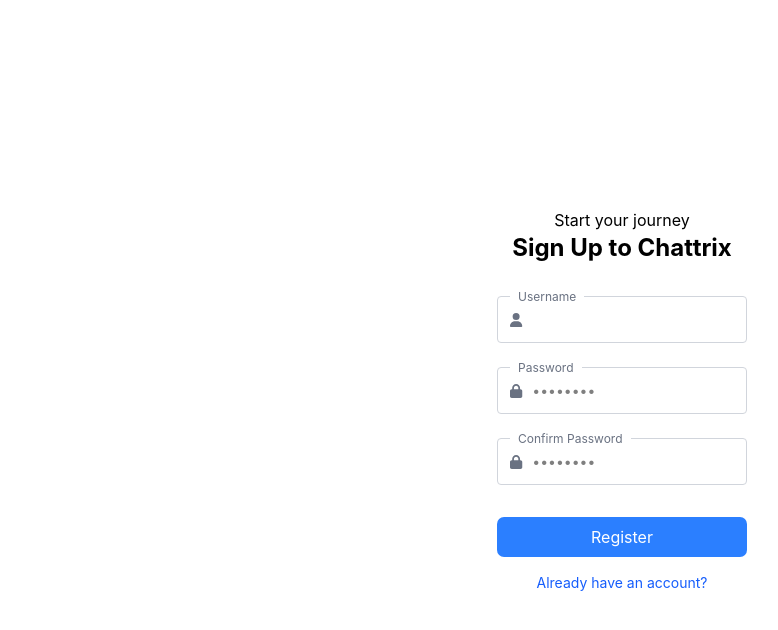
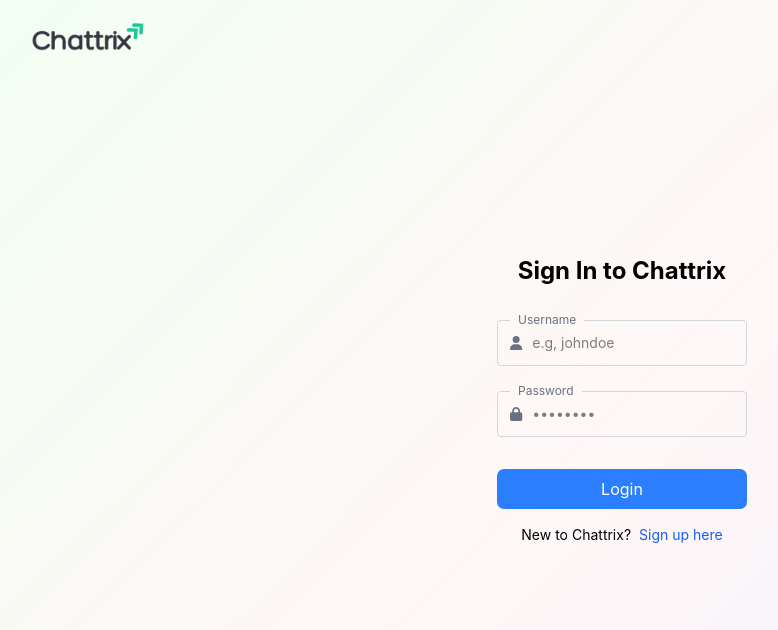
Before and after one commit to gabyel-dev/SocialMedia, a React (Vite) app in the folder client/: page / in a window 1280 px wide. Shown: the top 630 px of the page, without its empty margins (18-796 px from the left). Built offline with nearby package versions, Linux system fonts and the light colour scheme.

Commit message:
added logo and update login page

```diff
--- a/client/src/App.jsx
+++ b/client/src/App.jsx
@@ -6,8 +6,8 @@
   return (
     <Router>
       <Routes>
-        <Route path="/" element={<Register />} />
-        <Route path="/login" element={<Login />} />
+        <Route path="/register" element={<Register />} />
+        <Route path="/" element={<Login />} />
       </Routes>
     </Router>
   )
--- /dev/null
+++ b/client/src/components/navbar_auth.jsx
@@ -0,0 +1,7 @@
+export default function NavAuth() {
+    return (
+        <div className="absolute w-full h-[80px] flex  items-center">
+            <img src="/logo.png" alt="company logo" className="w-[150px] h-[150px] md:w-[200px] md:h-[200px] translate-x-[-15px] md:translate-x-[0px]" />
+        </div>
+    )
+}
--- a/client/src/index.css
+++ b/client/src/index.css
@@ -1 +1,12 @@
 @import "tailwindcss";
+
+.blur-bg {
+    background: linear-gradient(135deg, rgba(0, 255, 0, 0.05), rgba(255, 0, 0, 0.03), rgba(0, 0, 255, 0.05));
+    backdrop-filter: blur(30px);
+    -webkit-backdrop-filter: blur(30px); /* For Safari */
+    padding: 2rem;
+    color: #fff;
+    position: absolute;
+    opacity: 1;
+    z-index: -1;
+}
--- a/client/src/pages/routes/Login.jsx
+++ b/client/src/pages/routes/Login.jsx
@@ -1,6 +1,10 @@
-import { useState } from "react";
+import { useEffect, useState } from "react";
 import axios from "axios";
 import { Link } from "react-router-dom";
+import { FontAwesomeIcon } from '@fortawesome/react-fontawesome';
+import {faLock, faUser} from '@fortawesome/free-solid-svg-icons';
+import NavAuth from "../../components/navbar_auth";
+
 
 export default function Login() {
     const [isLogging, setIsLogging] = useState(false);
@@ -8,6 +12,7 @@
         username: "",
         password: "",
     });
+    const [error, setError] = useState("")
 
     const handleChange = async (e) => {
         const { name, value } = e.target;
@@ -27,39 +32,95 @@
                 withCredentials: true,
             })
 
-            if (res.status === 200) {
+            if (res.status === 200 ) {
                 console.log("login successful")
             }
-        } catch {
-            console.log("registration failed")
+
+
+        } catch (err) {
+            if (err.response && (err.response.status === 401)) {
+                setError("Invalid Credentials");
+            } else {
+                setError("Something went wrong. Please try again.");
+            }
+            console.log("Login Failed", err);
         } finally {
             setIsLogging(false)
         }
     }
 
+    useEffect(() => {
+        document.title = "Chattrix - Login";
+        if (loginData.password === "" || loginData.username === "") {
+            setError("")
+        }
+    }, [loginData.password, loginData.username])
+
     return (
-        <div>
-            <form onSubmit={handleSubmit}>
-                <input  type="text"
-                        placeholder="username"
+        <>
+        <div className="blur-bg w-full h-screen "></div>
+            <NavAuth />
+                <div className="w-full h-screen flex flex-col justify-center items-center">
+                    <div className="flex flex-col text-center mb-6">
+                        <h1 className="text-2xl font-bold">Sign In to Chattrix</h1>
+                    </div>
+
+                    <form
+                        onSubmit={handleSubmit}
+                        className="w-[250px] min-w-[200px] max-w-[300px] flex flex-col gap-4"
+                    >
+                        <fieldset className={`border rounded px-3 pb-3 pt-1 border-gray-300 focus-within:border-blue-500`}>
+                            <legend className="text-[12px] text-gray-500 px-2">Username</legend>
+                            <div className="flex items-center justify-center gap-2.5">
+                                {<FontAwesomeIcon icon={faUser} className="text-sm text-gray-500" />}
+                                <input
+                                    type="text"
+                                    name="username"
                                     value={loginData.username}
+                                    placeholder="e.g, johndoe"
                                     onChange={handleChange}
-                        name="username"
                                     required
+                                    className="w-full border-none focus:outline-none text-sm"
                                 />
+                            </div>
+                        </fieldset>
 
-                <input  type="password"
-                        placeholder="password"
+                        <fieldset className={`border rounded px-3 pb-3 pt-1 border-gray-300 focus-within:border-blue-500`}>
+                            <legend className="text-[12px] text-gray-500 px-2">Password</legend>
+                            <div className="flex items-center justify-center gap-2.5">
+                                {<FontAwesomeIcon icon={faLock} className="text-sm text-gray-500" />}
+                                <input
+                                    type="password"
+                                    name="password"
                                     value={loginData.password}
                                     onChange={handleChange}
-                        name="password"
+                                    placeholder="••••••••"
                                     required
+                                    className="w-full border-none focus:outline-none text-sm"
                                 />
+                            </div>
+                        </fieldset>
 
-                <button type="submit">Login</button>
+                        <div className="text-red-500 text-[12px]">
+                        {error}
+                        </div>
+
+                        <button
+                            type="submit"
+                            disabled={isLogging}
+                            className={`${isLogging ? "bg-gray-500" : "bg-blue-500"} rounded-[7px] py-2 px-[32px] text-white cursor-pointer hover:bg-blue-600 transition`}
+                        >
+                            {isLogging ? "LoggingIn..." : "Login"}
+                        </button>
                     </form>
 
-            <Link to={'/'}>Register</Link>
+                    <div className="mt-4 text-sm flex gap-2">
+                        <p className="">New to Chattrix?</p>
+                        <Link to="/register" className="text-blue-600 hover:underline">
+                            Sign up here
+                        </Link>
                     </div>
+                </div>
+        </>
     )
 }
--- a/client/src/pages/routes/Register.jsx
+++ b/client/src/pages/routes/Register.jsx
@@ -4,6 +4,7 @@
 import { FontAwesomeIcon } from '@fortawesome/react-fontawesome';
 import {faLock, faUser} from '@fortawesome/free-solid-svg-icons';
 import SuccessCard from "../../successfull_card";
+import NavAuth from "../../components/navbar_auth";
 
 export default function Register() {
     const [isRegistering, setIsRegistering] = useState(false);
@@ -64,6 +65,7 @@
     };
 
     useEffect(() => {
+        document.title = "Chattrix - Register";
         const isEmpty = registerData.password === "" || confirmPassword === "";
         if (isEmpty) {
             setCheckPassword(null); // null = no highlight yet
@@ -79,7 +81,11 @@
     }, [registerData.password, confirmPassword, registerData.username]);
 
     return (
+        <>
+        <div className="blur-bg w-full h-screen "></div>
+        <NavAuth />
         <div className="w-full h-screen flex flex-col justify-center items-center">
+
             {success && (
                 <SuccessCard
                     title={"Registration successful!"}
@@ -109,6 +115,7 @@
                             type="text"
                             name="username"
                             value={registerData.username}
+                            placeholder="e.g, johndoe"
                             onChange={handleChange}
                             required
                             className="w-full border-none focus:outline-none text-sm"
@@ -136,7 +143,7 @@
                     </div>
                 </fieldset>
 
-                <fieldset className={`border   rounded px-3 pb-3 pt-1 ${checkPassword === null
+                <fieldset className={`border rounded px-3 pb-3 pt-1 ${checkPassword === null
                                                                         ? "border-gray-300"
                                                                         : checkPassword
                                                                         ? "border-green-500"
@@ -162,15 +169,16 @@
                 <button
                     type="submit"
                     disabled={isRegistering}
-                    className={`${isRegistering ? "bg-gray-500" : "bg-blue-500"} rounded-[7px] py-2 px-[32px] text-white cursor-pointer`}
+                    className={`${isRegistering ? "bg-gray-500" : "bg-blue-500"} rounded-[7px] py-2 px-[32px] text-white cursor-pointer hover:bg-blue-600 transition`}
                 >
                     {isRegistering ? "Registering..." : "Register"}
                 </button>
             </form>
 
-            <Link to="/login" className="mt-4 text-sm text-blue-600 hover:underline">
+            <Link to="/" className="mt-4 text-sm text-blue-600 hover:underline">
                 Already have an account?
             </Link>
         </div>
+        </>
     );
 }
--- a/client/src/successfull_card.jsx
+++ b/client/src/successfull_card.jsx
@@ -1,19 +1,16 @@
 import { Link } from "react-router-dom";
-import SuccessModel from "./successfull"; // the class
 import { FontAwesomeIcon } from "@fortawesome/react-fontawesome";
 import { faCircleCheck } from "@fortawesome/free-regular-svg-icons";
 
 const check = <FontAwesomeIcon icon={faCircleCheck} className="text-[4em] text-green-700 font-thin" />
 
 export default function SuccessCard({ title, route, linkTitle, description }) {
-    const successInfo = new SuccessModel(title);
-
     return (
         <div className="w-full h-screen absolute flex justify-center items-center bg-black/30 z-50">
             <div className="w-[300px] h-fit p-8 flex flex-col gap-4  justify-center items-center text-center bg-gray-100 border border-gray-300 rounded-xl shadow-md">
                 {check}
                 <p className="text-green-600 text-xl mb-2 font-semibold">
-                    {successInfo.title}
+                    {title}
                 </p>
                 <p className="text-gray-500 text-sm">
                     {description}
```
Also changed, not shown: client/public/logo.png (added), 1 other file (tests, documents, lock files or other folders). Lines whose indentation alone changed are shown as unchanged.
